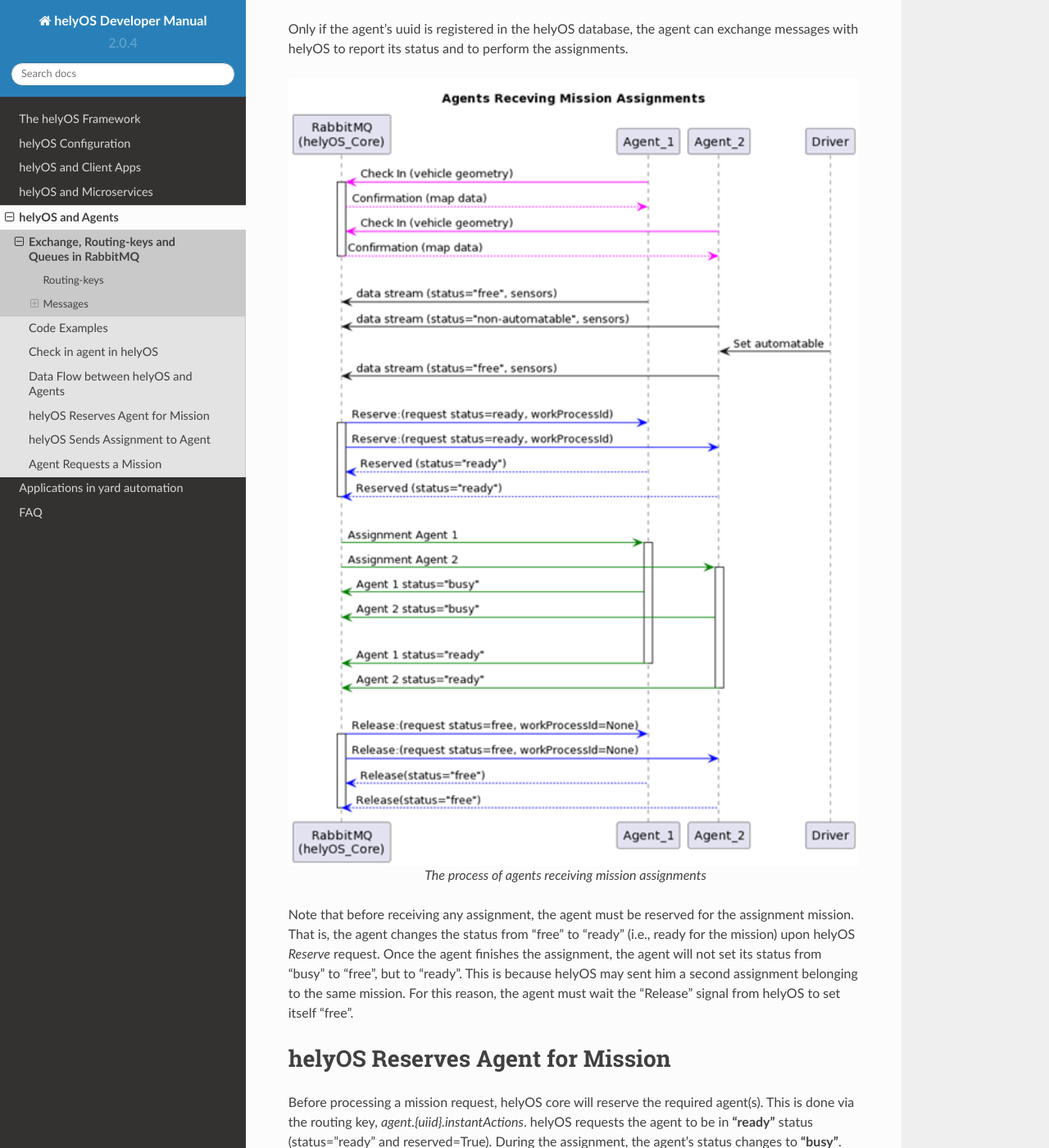
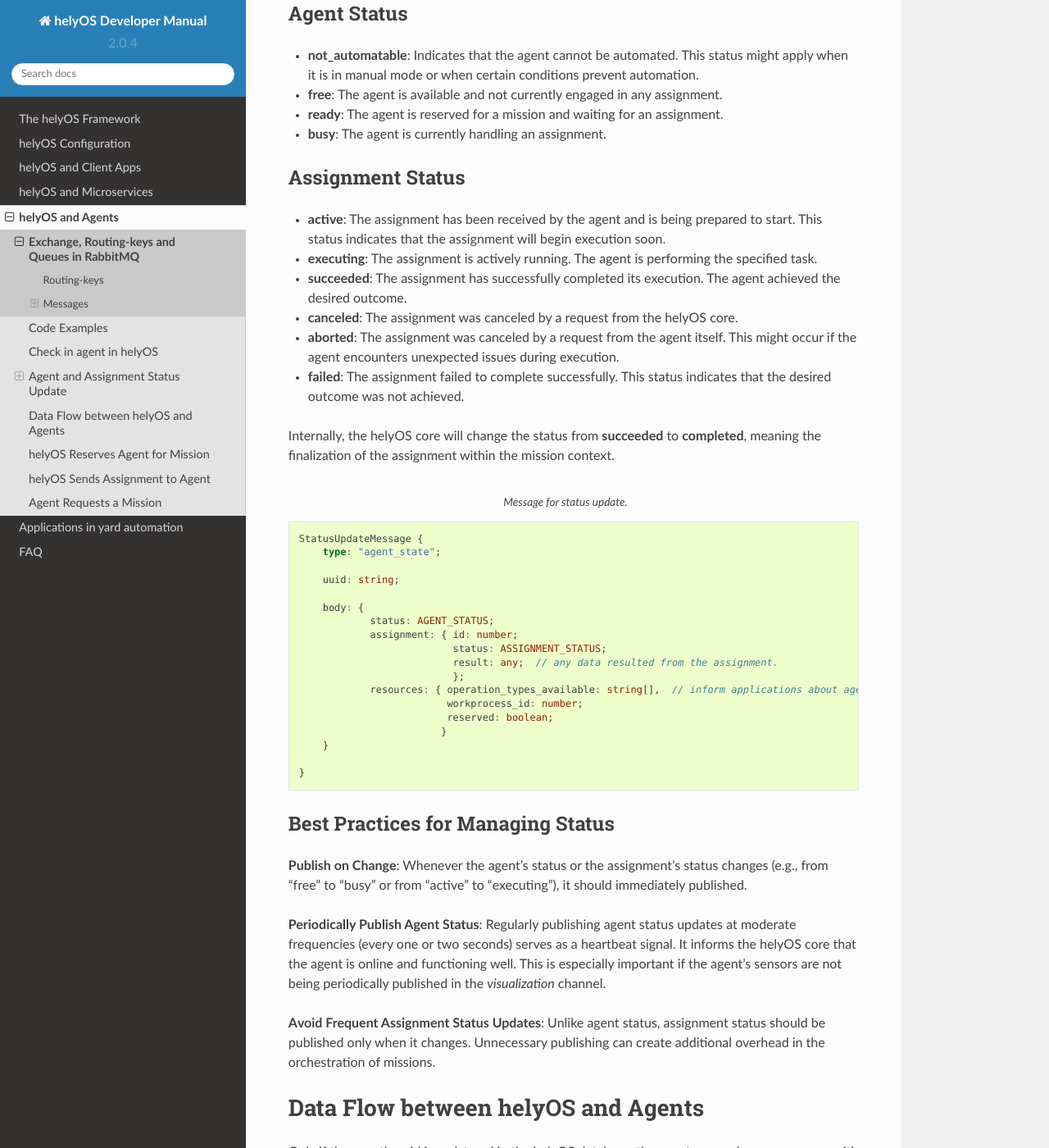
Before and after one commit to helyOSFramework/helyos-documentation, a Sphinx documentation site: the page built from docs/source/5-communication-between-helyos-and-agents/agents-and-helyos.rst, in a window 1280 px wide and 1400 px high, scrolled down 8386 px. Shown: the whole window at 82% size. Built offline with Sphinx 7.4.7 and the Read the Docs theme 2.0.0, drawn with Linux system fonts in a browser that asks for light colours; some of the changed text lies outside the part shown.

Commit message:
describe agent messages

```diff
--- a/docs/source/1-the-helyos-framework/definitions.rst
+++ b/docs/source/1-the-helyos-framework/definitions.rst
@@ -21,7 +21,7 @@ The main component of the system, enclosing the business logics and the orches
 
 Assignment
 ----------
-A task or group of tasks delivered to the agent by the helyOS core via rabbitMQ. The agent must complete the entire assignment without the support of the helyOS core. The agent must report the assignment status as "running", "completed", "aborted" or "failed". helyOS core can of course send a cancel request to the agent for terminating the assignment.
+A task or group of tasks delivered to the agent by the helyOS core via rabbitMQ. The agent must complete the entire assignment without the support of the helyOS core. The agent must report the assignment status as "active", "executing", "canceled", "successful", "aborted" or "failed". helyOS core can send a cancel request to the agent for terminating the assignment.
 
 Mission
 -------
--- a/docs/source/5-communication-between-helyos-and-agents/agents-and-helyos.rst
+++ b/docs/source/5-communication-between-helyos-and-agents/agents-and-helyos.rst
@@ -382,7 +377,77 @@ The `helyOS-agent-sdk` has many other methods to send and receive data from hely
 Check the documentation at https://fraunhoferivi.github.io/helyOS-agent-sdk/build/html/index.html.
 
 
-|
+
+Agent and Assignment Status Update
+----------------------------------
+
+The agent plays a crucial role in the helyOS framework by reporting, besides its own status, the status of the assignment it is currently handling.
+This is done via the routing key, *agent.{uuid}.state*.
+
+Agent Status
+^^^^^^^^^^^^
+
+- **not_automatable**: Indicates that the agent cannot be automated. This status might apply when it is in manual mode or when certain conditions prevent automation.
+- **free**: The agent is available and not currently engaged in any assignment.
+- **ready**: The agent is reserved for a mission and waiting for an assignment.
+- **busy**: The agent is currently handling an assignment.
+
+
+Assignment Status
+^^^^^^^^^^^^^^^^^
+
+- **active**: The assignment has been received by the agent and is being prepared to start. This status indicates that the assignment will begin execution soon.
+
+- **executing**: The assignment is actively running. The agent is performing the specified task.
+
+- **succeeded**: The assignment has successfully completed its execution. The agent achieved the desired outcome.
+
+- **canceled**: The assignment was canceled by a request from the helyOS core.
+
+- **aborted**: The assignment was canceled by a request from the agent itself. This might occur if the agent encounters unexpected issues during execution.
+
+- **failed**: The assignment failed to complete successfully. This status indicates that the desired outcome was not achieved.
+
+Internally, the helyOS core will change the status from **succeeded** to **completed**, meaning the finalization of the assignment within the mission context.
+
+
+
+.. code-block:: typescript
+    :caption: Message for status update.
+
+    StatusUpdateMessage {
+        type: "agent_state";
+
+        uuid: string;
+
+        body: {
+                status: AGENT_STATUS;
+                assignment: { id: number;
+                              status: ASSIGNMENT_STATUS;
+                              result: any;  // any data resulted from the assignment.
+                              };
+                resources: { operation_types_available: string[],  // inform applications about agent capbilities
+                             workprocess_id: number;
+                             reserved: boolean;
+                            }
+        }
+
+    }
+
+
+
+
+Best Practices for Managing Status
+^^^^^^^^^^^^^^^^^^^^^^^^^^^^^^^^^^
+
+**Publish on Change**: Whenever the agent's status or the assignment's status changes (e.g., from "free" to "busy" or from "active" to "executing"), it should immediately published.
+
+
+**Periodically Publish Agent Status**: Regularly publishing agent status updates at moderate frequencies (every one or two seconds) serves as a heartbeat signal. It informs the helyOS core that the agent is online and functioning well. This is especially important if the agent's sensors are not being periodically published in the `visualization` channel.
+
+
+**Avoid Frequent Assignment Status Updates**: Unlike agent status, assignment status should be published only when it changes. Unnecessary publishing can create additional overhead in the orchestration of missions.
+
 
 Data Flow between helyOS and Agents
 -----------------------------------
@@ -404,8 +469,36 @@ its status and to perform the assignments.
 
 helyOS Reserves Agent for Mission
 ---------------------------------
-Before processing a mission request, helyOS core will reserve the required agent(s). This is done via the routing key, *agent.{uiid}.instantActions*. helyOS requests the agent to be in **"ready"** status (status="ready" and reserved=True). During the assignment, the agent's status changes to **"busy"**.  After the assignment is complete, the agent updates its status from **"busy"** to **"ready"**. At this point, helyOS may release the agent, depending on the presence of any further assignments in that mission.
+Before processing a mission request, helyOS core will reserve the required agent(s). This is done via the routing key, *agent.{uuid}.instantActions*. helyOS requests the agent to be in **"ready"** status (status="ready" and reserved=True). During the assignment, the agent's status changes to **"busy"**.  After the assignment is complete, the agent updates its status from **"busy"** to **"ready"**. At this point, helyOS may release the agent, depending on the presence of any further assignments in that mission.
 The release message is also delivered via instant actions.
+
+
+.. code-block:: typescript
+    :caption: Message for reserve and release agent for a mission.
+
+    ReserveMessage {
+        type: "reserve_for_mission";
+
+        uuid: string;
+
+        body: { workprocess_id: number;  // mission id for which the agent is being reserved.
+                reserved: true;
+                operation_types_available: string[]; // (optional) inform requested capbilities
+        }
+
+    }
+
+    ReleaseMessage {
+        type: "release_from_mission";
+
+        uuid: string;
+
+        body: { workprocess_id: number;
+                reserved: false;
+        }
+    }
+
+
 
 The agent reservation is important because:
 
@@ -429,7 +522,7 @@ helyOS Sends Assignment to Agent
 As earlier mentioned, the assignments usually originated from the microservices.
 That is, the microservices translate the requested mission in assignments: :ref:`helyos_assignment`.
 The microservices  return the assignments to helyOS core, and  helyOS  distributes them to the agents.
-This is done via the routing key *agent.{uiid}.assignments*.
+This is done via the routing key *agent.{uuid}.assignments*.
 
 If the option `Acknowledge reservation` is checked, helyOS will send an assignment to the agent **only if the agent status is "ready"**.
 
@@ -465,3 +558,35 @@ In addition to client apps, agents can also request missions from helyOS core. T
 - A smart camera identify a new obstacle and requests a mission to update helyOS map by sending the position of a new obstacle.
 - A tractor requests a mission to ask assistance of another agent for executing a task.
 - A truck finds itself obstructed by a fixed obstacle, the truck requests a mission from helyOS to calculate a path away from this deadlock situation, or to contact a teleoperated driving service.
+
+
+
+.. code-block:: typescript
+    :caption: Message for request a new mission.
+
+    MissionRequestMessage {
+        type: "mission_request";
+
+        uuid: string;
+
+        body: { agent_uuids: string []; // List of agents required for the mission.
+                yard_id: int,
+                work_process_type_name: string,  // Defined the mission to trigger.
+                data: any,   // the input data for the requested missiong
+                status: 'dispatched' // immediately triggering of the mission.
+        }
+
+    }
+
+
+
+
+- **agent_uuids:** : List of unique identifiers for agents required for the mission. The agent can also request a mission to itself.
+
+- **yard_id**: Identifier for the yard where the mission is to be executed.
+
+- **work_process_type_name**: Defines the type of mission to trigger. Values are specific to mission recipes.
+
+- **data**: The input data required for executing the requested mission.
+
+- **status: 'dispatched'**: Status of the mission, set to 'dispatched' to trigger the mission immediately.
```
Also changed, not shown: other parts of docs/source/5-communication-between-helyos-and-agents/agents-and-helyos.rst (+1 -6 lines).
